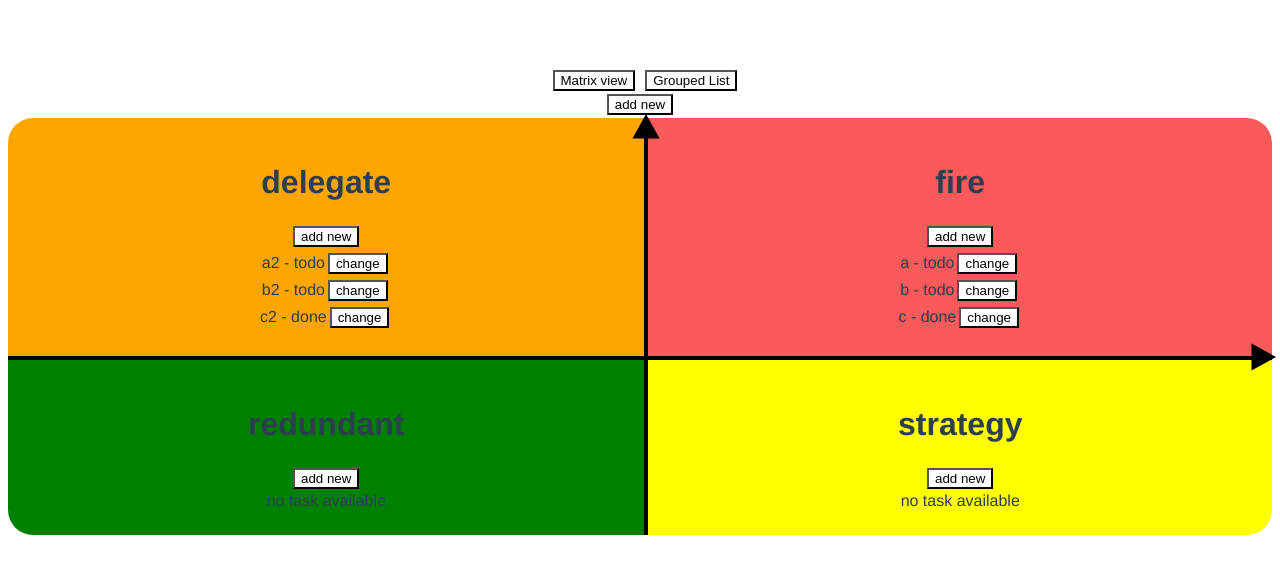
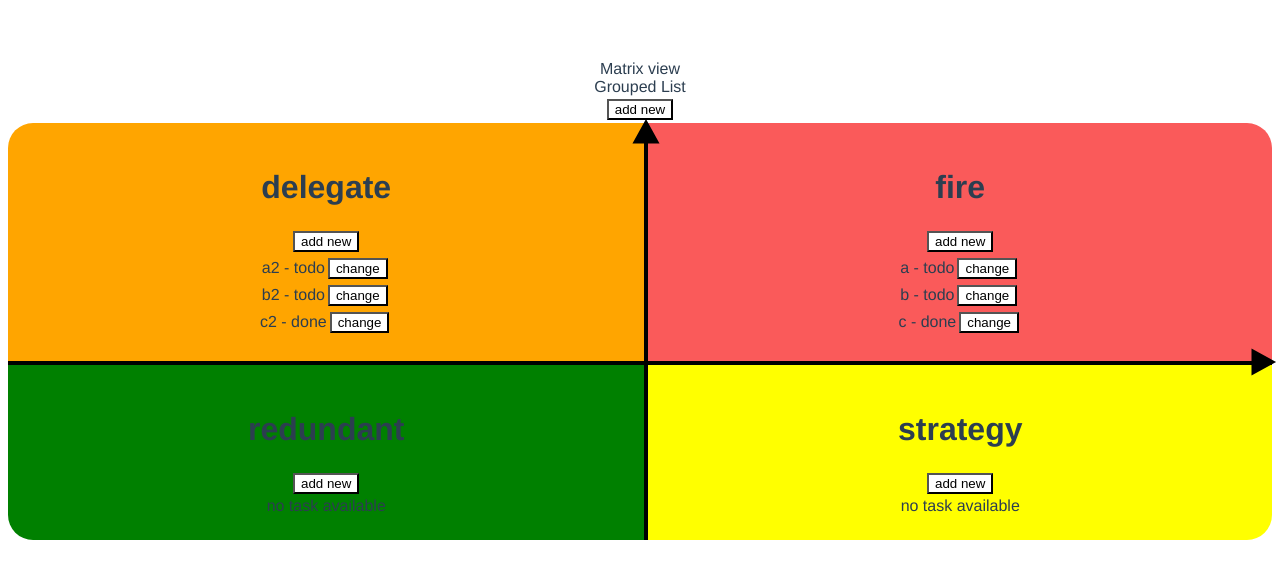
Before and after one commit to elzp/eisenhower-matrix-tool-in-vue, a Vue app: page / in a window 1280 px wide. Shown: the top 578 px of the page. Built offline with nearby package versions, Linux system fonts and the light colour scheme.

Commit message:
Change chengeStyle buttons to divs

```diff
--- a/src/App.vue
+++ b/src/App.vue
@@ -1,6 +1,6 @@
 <template>
-  <button @click="changeStyleTo('matrix')">Matrix view</button>
-  <button @click="changeStyleTo('grouped')">Grouped List</button>
+  <div @click="changeStyleTo('matrix')">Matrix view</div>
+  <div @click="changeStyleTo('grouped')">Grouped List</div>
   <FunctionalButton
     :type="'add new'"
     :taskType="''"
```
